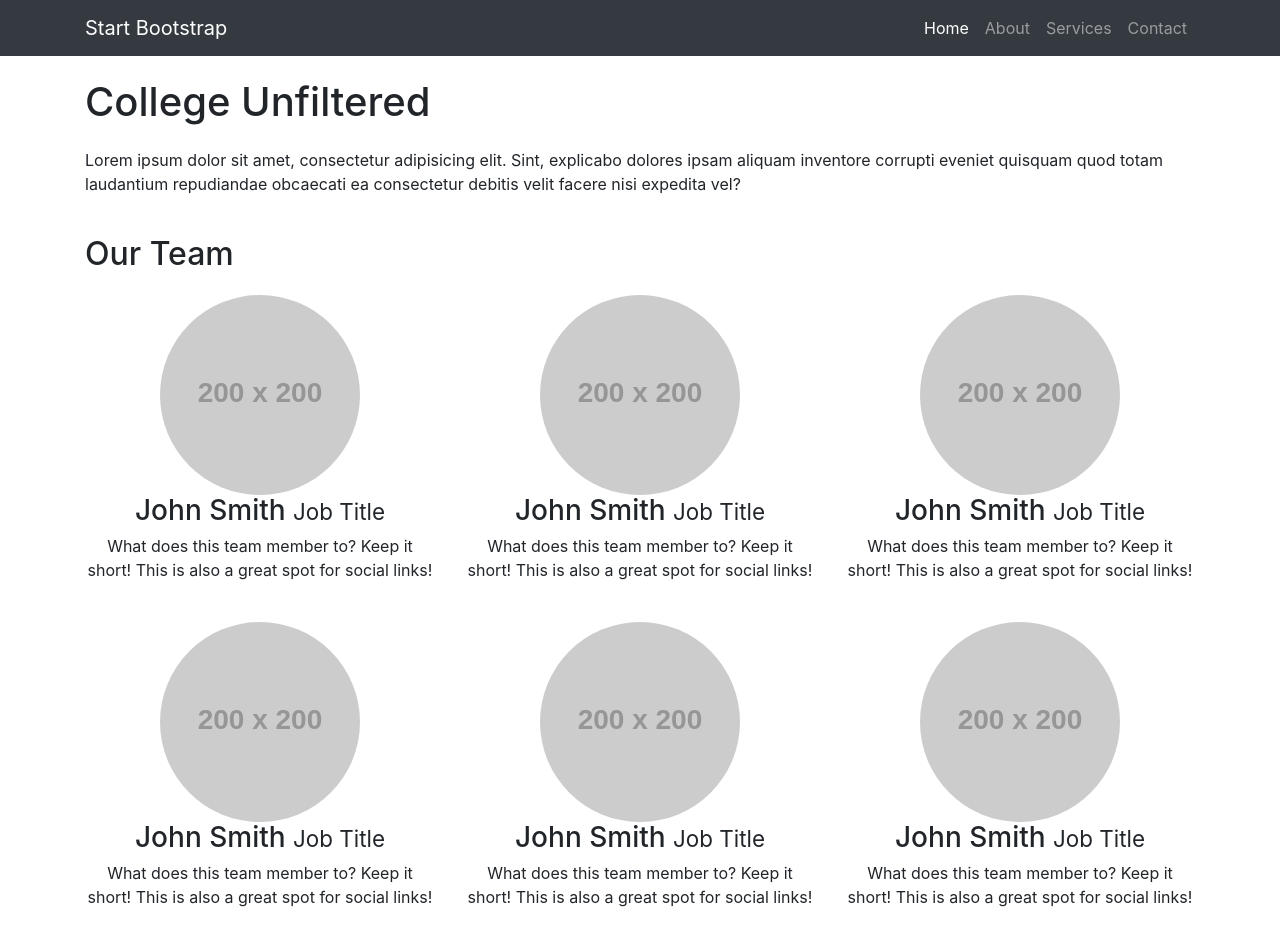
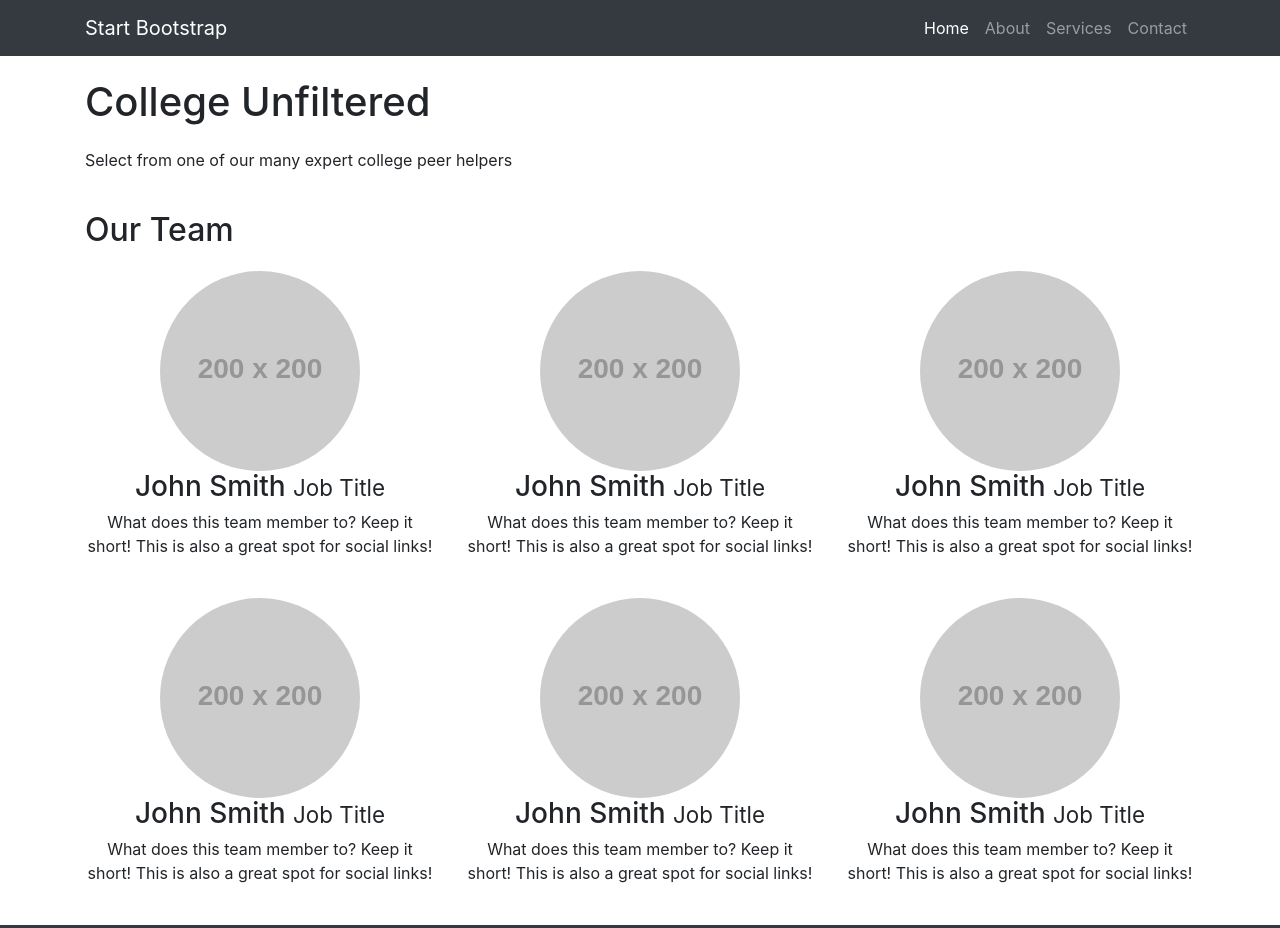
Before and after one commit to isabellaleehs/College-Unfiltered, a website: page index.html in a window 1280 px wide. Shown: the top 928 px of the page. Drawn offline with Linux system fonts and the light colour scheme; placeholder pictures from the web are drawn by us.

Commit message:
Subheading change

```diff
--- a/index.html
+++ b/index.html
@@ -55,7 +55,7 @@
       <h1 class="my-4">College Unfiltered
         <!--<small>It's Nice to Meet You!</small> -->
       </h1>
-      <p>Lorem ipsum dolor sit amet, consectetur adipisicing elit. Sint, explicabo dolores ipsam aliquam inventore corrupti eveniet quisquam quod totam laudantium repudiandae obcaecati ea consectetur debitis velit facere nisi expedita vel?</p>
+      <p>Select from one of our many expert college peer helpers </p>
 
       <!-- Team Members Row -->
       <div class="row">
```
